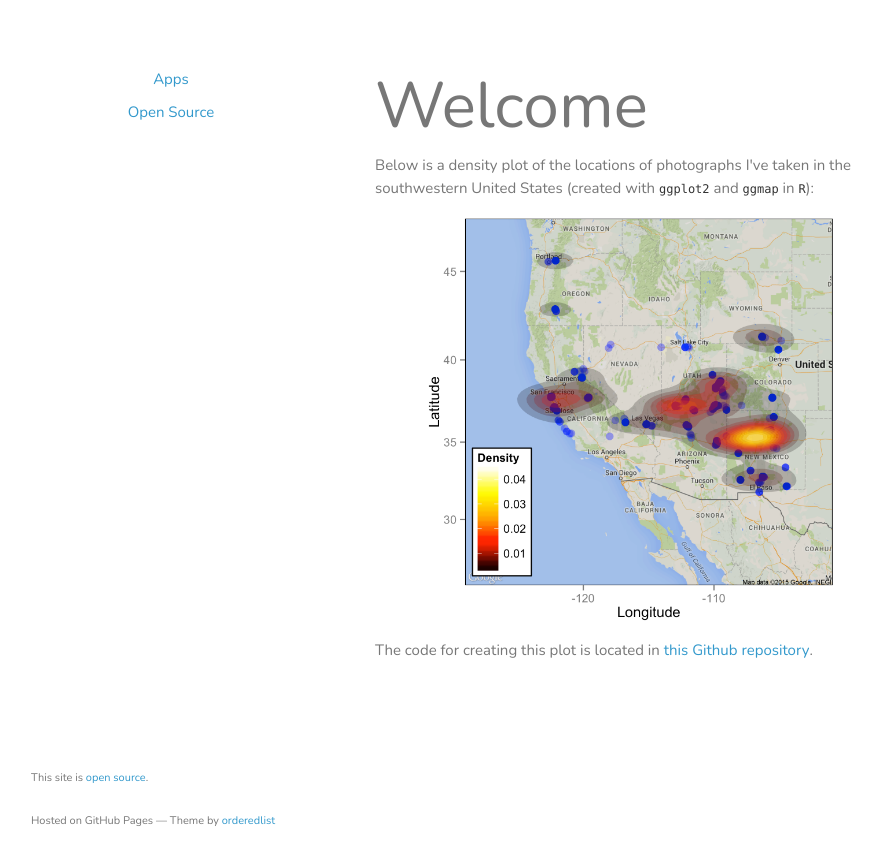
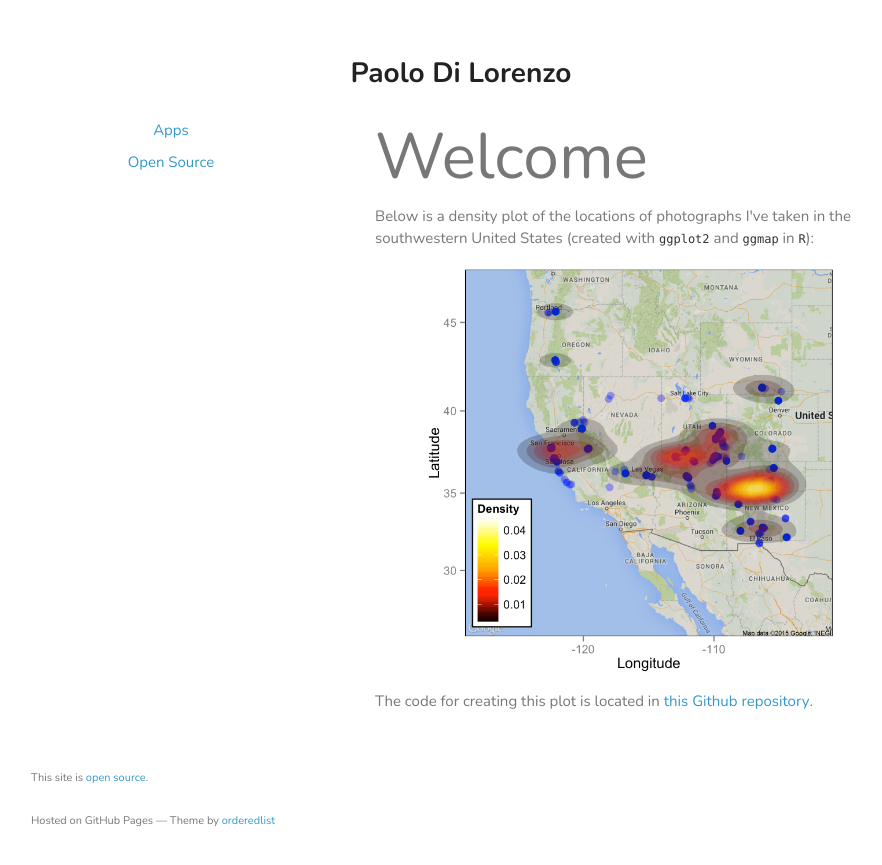
Before and after one commit to pdil/website-Jekyll, a Jekyll site: the page built from index.html, in a window 1280 px wide. Shown: the top 865 px of the page, without its empty margins (179-1061 px from the left). Built offline with Jekyll 4.4.1, drawn with Linux system fonts in a browser that asks for light colours.

Commit message:
Add missing name in header

```diff
--- a/_layouts/default.html
+++ b/_layouts/default.html
@@ -24,6 +24,10 @@
   </head>
   <body>
     <div class="wrapper">
+      <div id="name-header">
+        <h1>Paolo Di Lorenzo</h1>
+      </div>
+
       <header>
         <ul>
           <li><a href="{{site.url}}/apps">Apps</a></li>
--- a/stylesheets/styles.css
+++ b/stylesheets/styles.css
@@ -172,6 +172,10 @@ more {
   float: right;
 }
 
+#name-header h1 {
+  text-align: center;
+}
+
 #back-button {
   font-size: 125%;
   vertical-align: center;
@@ -257,6 +261,10 @@ more {
   section.no-nav {
     width:auto;
   }
+
+  #name-header: h1 {
+    float: right;
+  }
 }
 
 @media print, screen and (max-width: 720px) {
```
